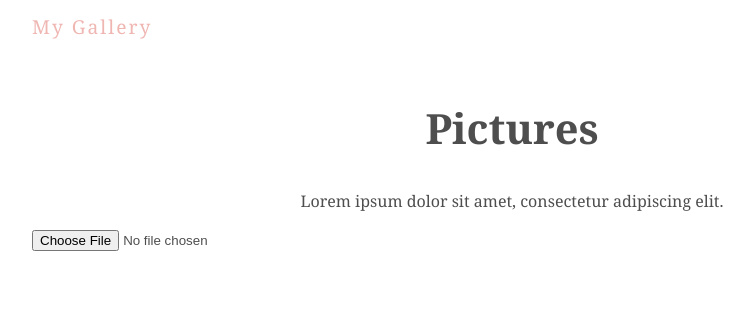
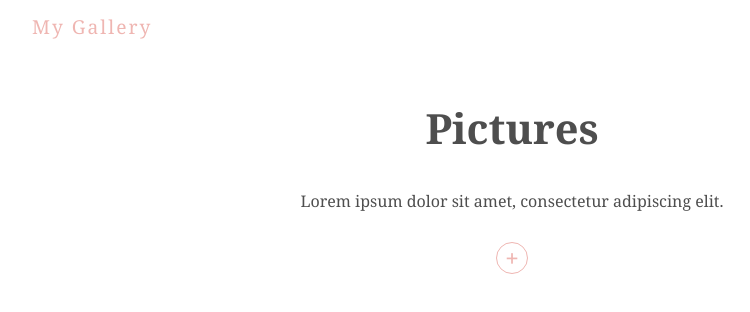
Before and after one commit to cembicakci/react-my-gallery-app, a React (Create React App) app: page / in a window 1280 px wide. Shown: the top 312 px of the page, without its empty margins (128-878 px from the left). Built offline with nearby package versions, Linux system fonts and the light colour scheme.

Commit message:
progress bar, firebase

```diff
--- a/package.json
+++ b/package.json
@@ -6,7 +6,7 @@
     "@testing-library/jest-dom": "^4.2.4",
     "@testing-library/react": "^9.5.0",
     "@testing-library/user-event": "^7.2.1",
-    "firebase": "^9.9.3",
+    "firebase": "^7.16.1",
     "react": "^16.13.1",
     "react-dom": "^16.13.1",
     "react-scripts": "3.4.1"
--- /dev/null
+++ b/src/components/ProgressBar.js
@@ -0,0 +1,18 @@
+import React, { useEffect } from 'react'
+import useStorage from '../hooks/useStorage'
+
+function ProgressBar({ file, setFile }) {
+    const { url, progress } = useStorage(file)
+
+    useEffect(() => {
+        if(url){
+            setFile(null)
+        }
+    }, [url, setFile])
+
+    return (
+        <div className='progress-bar' style={{ width: progress + '%' }}></div>
+    )
+}
+
+export default ProgressBar
--- a/src/components/UploadForm.js
+++ b/src/components/UploadForm.js
@@ -1,4 +1,5 @@
 import React, { useState } from 'react'
+import ProgressBar from './ProgressBar';
 
 function UploadForm() {
 
@@ -22,10 +23,14 @@ function UploadForm() {
 
     return (
         <form>
-            <input type='file' onChange={changeHandler} />
+            <label>
+                <input type="file" onChange={changeHandler} />
+                <span>+</span>
+            </label>
             <div className='output'>
                 {error && <div className='error'>{error}</div>}
                 {file && <div>{file.name}</div>}
+                {file && <div> <ProgressBar file={file} setFile={setFile} /></div>}
             </div>
         </form>
     )
--- a/src/firebase/config.js
+++ b/src/firebase/config.js
@@ -1,4 +1,4 @@
-import * as firebase from "firebase/app";
+import firebase from 'firebase/app'
 import 'firebase/storage' // storage is to store our images
 import 'firebase/firestore' // this is the database
 
@@ -22,5 +22,6 @@ const app = initializeApp(firebaseConfig);
 
 const projectStorage = firebase.storage();
 const projectFirestore = firebase.firestore();
+const timestamp = firebase.firestore.FieldValue.serverTimestamp;
 
-export { projectFirestore, projectStorage };
+export { projectFirestore, projectStorage, timestamp };
--- a/src/hooks/useStorage.js
+++ b/src/hooks/useStorage.js
@@ -1,5 +1,5 @@
 import { useState, useEffect } from "react";
-import { projectStorage } from "../firebase/config";
+import { projectStorage, projectFirestore, timestamp } from "../firebase/config";
 
 const useStorage = (file) => {
     const [progress, setProgress] = useState(0);
@@ -9,6 +9,7 @@ const useStorage = (file) => {
     useEffect(() => {
         //references
         const storageRef = projectStorage.ref(file.name)
+        const collectionRef = projectFirestore.collection('images');
 
         storageRef.put(file).on("state_changed", (snap) => {
             let percentage = (snap.bytesTransferred / snap.totalBytes) * 100
@@ -17,6 +18,8 @@ const useStorage = (file) => {
             setError(err)
         }, async () => {
             const url = await storageRef.getDownloadURL()
+            const createdAt = timestamp();
+            collectionRef.add({ url, createdAt})
             setUrl(url)
         })
     }, [file])
--- a/src/index.css
+++ b/src/index.css
@@ -30,9 +30,46 @@ body{
 }
 
 /* upload form styles */
+form{
+  margin: 30px auto 10px;
+  text-align: center;
+}
+label input{
+  height: 0;
+  width: 0;
+  opacity: 0;
+}
+label{
+  display: block;
+  width: 30px;
+  height: 30px;
+  border: 1px solid var(--primary);
+  border-radius: 50%;
+  margin: 10px auto;
+  line-height: 30px;
+  color: var(--primary);
+  font-weight: bold;
+  font-size: 24px;
+}
+label:hover{
+  background: var(--primary);
+  color: white;
+}
+.output{
+  height: 60px;
+  font-size: 0.8rem;
+}
+.error{
+  color: var(--error);
+}
 
 
 /* progress bar styles */
+.progress-bar{
+  height: 5px;
+  background: var(--primary);
+  margin-top: 20px;
+}
 
 
 /* image grid styles */
```
Also changed, not shown: 1 other file (tests, documents, lock files or other folders).
